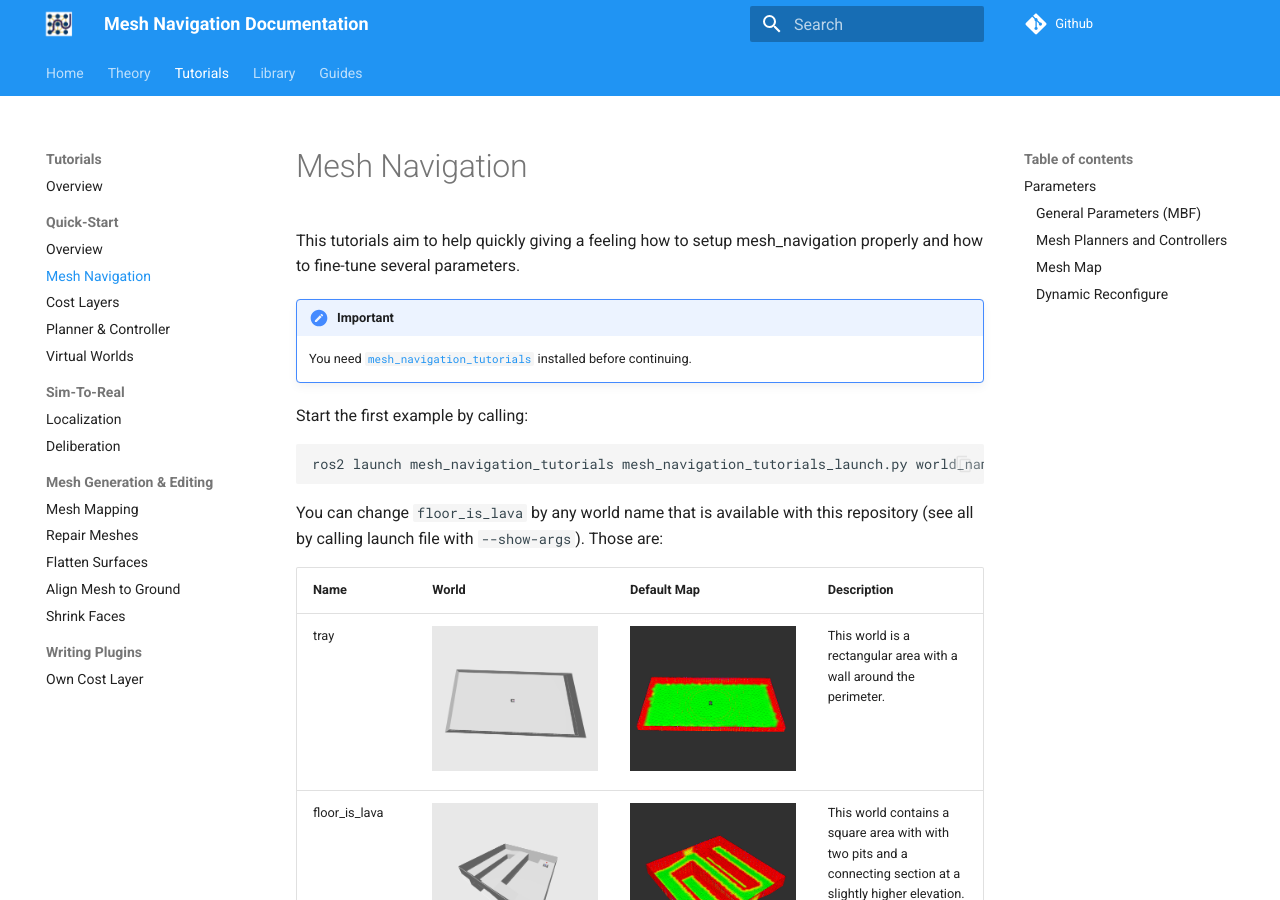
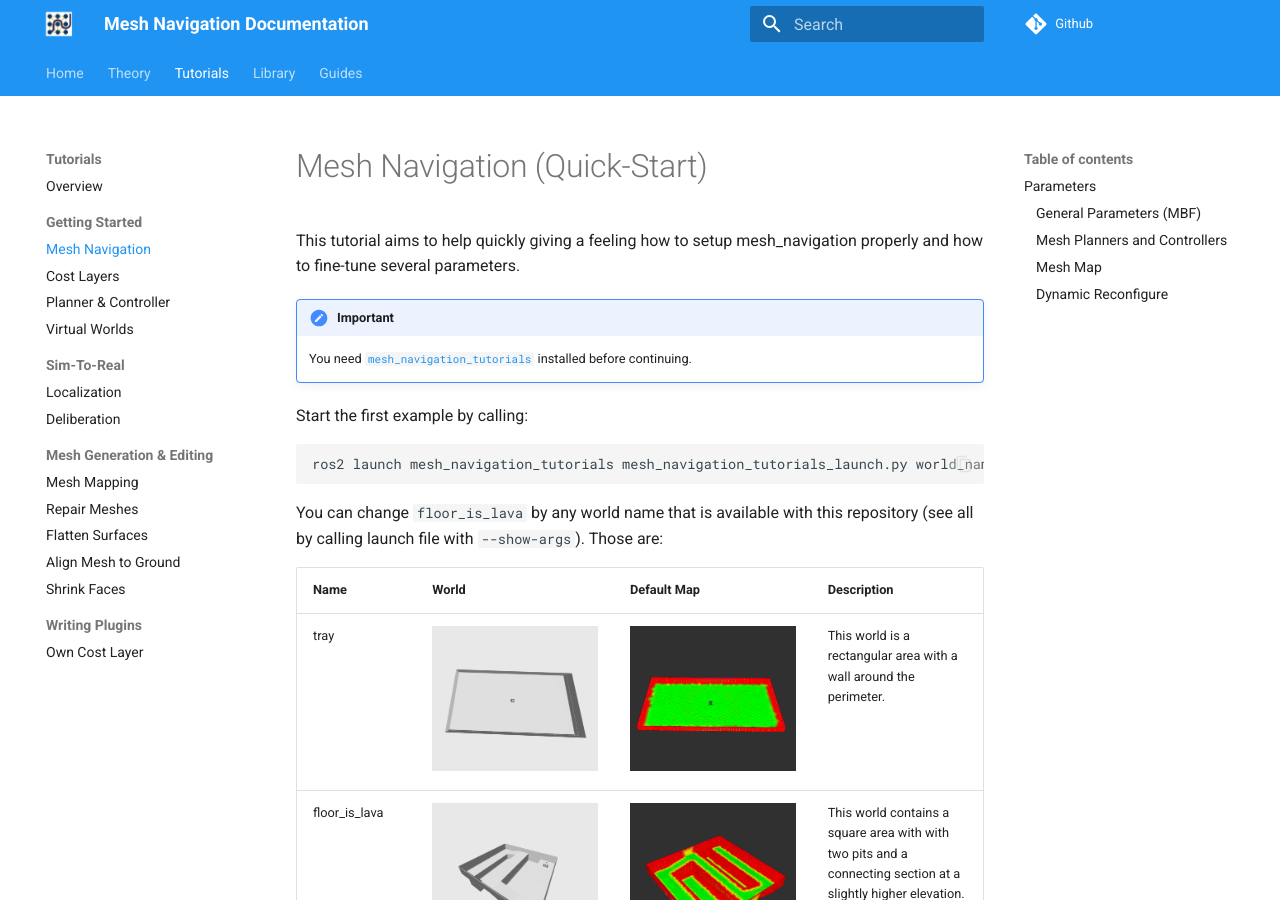
Before and after one commit to naturerobots/mesh_navigation_docs, an MkDocs documentation site: the page built from docs/tutorials/mesh_navigation.md, in a window 1280 px wide and 900 px high. Built offline with MkDocs 1.6.1 and Material for MkDocs 9.7.7, drawn with Linux system fonts in a browser that asks for light colours; comment, search, counter and statistics services are not loaded.

Commit message:
better structure. added missing links. updated mesh nav proved for glim

```diff
--- a/docs/tutorials/mesh_navigation.md
+++ b/docs/tutorials/mesh_navigation.md
@@ -1,6 +1,6 @@
-# Mesh Navigation
+# Mesh Navigation (Quick-Start)
 
-This tutorials aim to help quickly giving a feeling how to setup mesh_navigation properly and how to fine-tune several parameters.
+This tutorial aims to help quickly giving a feeling how to setup mesh_navigation properly and how to fine-tune several parameters.
 
 !!! Important
     You need [`mesh_navigation_tutorials`](https://github.com/naturerobots/mesh_navigation_tutorials) installed before continuing.
--- a/mkdocs.yml
+++ b/mkdocs.yml
@@ -42,8 +42,7 @@ nav:
     - Why Meshes: theory/mesh_maps.md
   - Tutorials:
     - Overview: tutorials/index.md
-    - Quick-Start:
-      - Overview: tutorials/index.md
+    - Getting Started:
       - Mesh Navigation: tutorials/mesh_navigation.md
       - Cost Layers: tutorials/mesh_cost_layers.md
       - Planner & Controller: tutorials/planner_and_controller.md
```
Also changed, not shown: docs/tutorials/gen_edit/mesh_mapping.md (+18 -18 lines).
